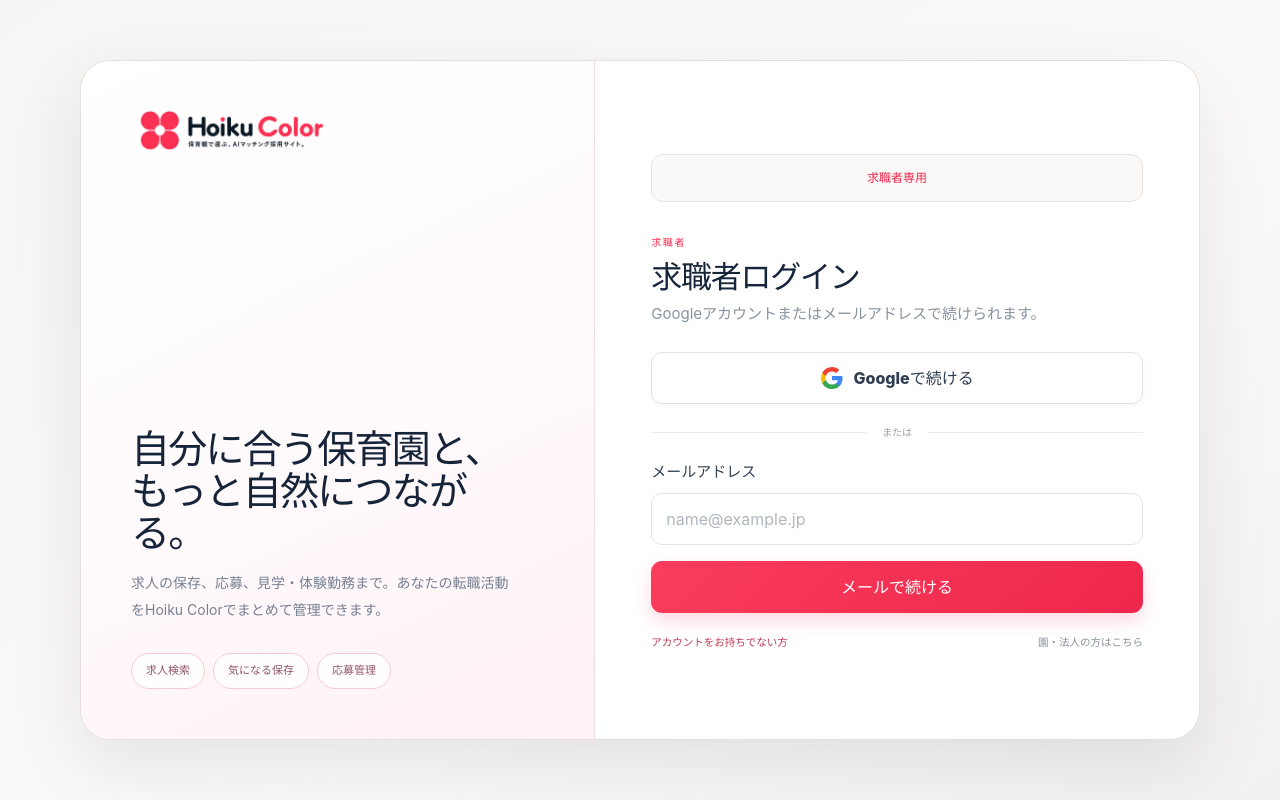
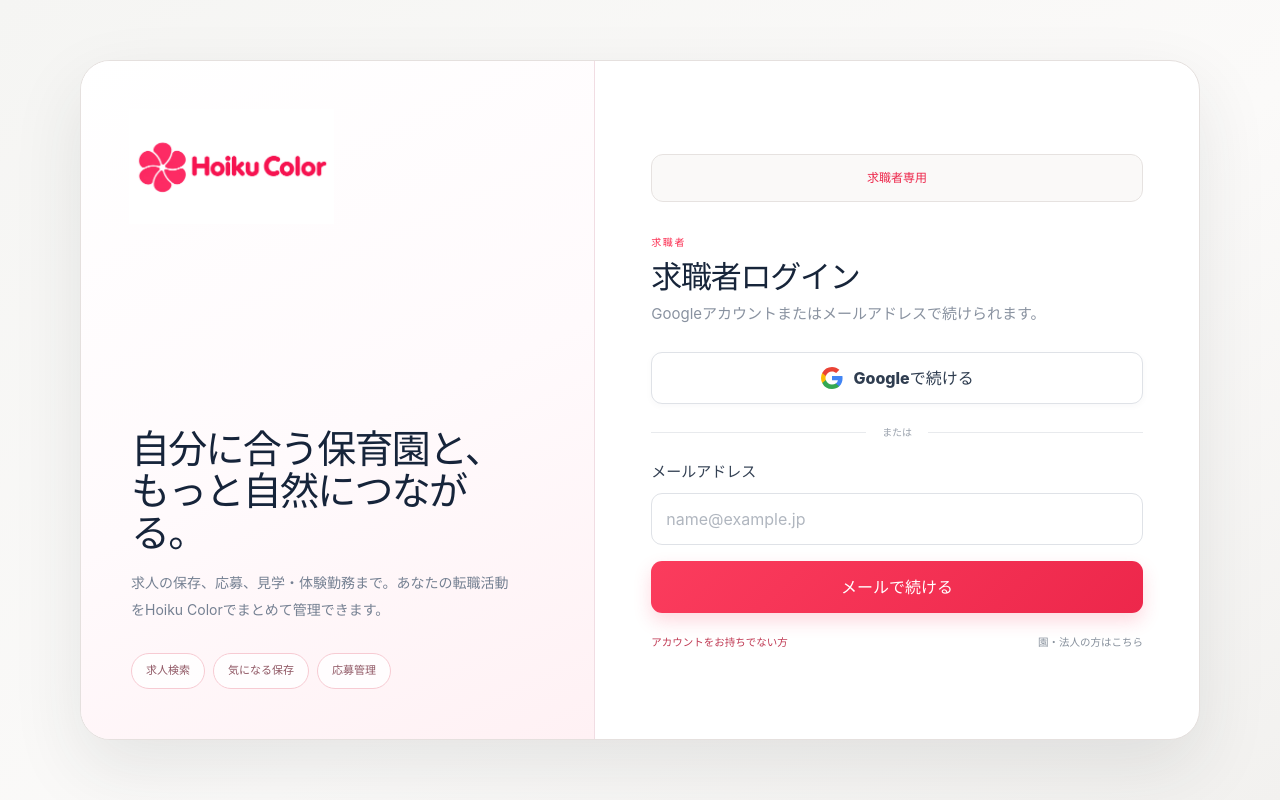
Before and after one commit to workmarketjp-gif/app.hoikucolor-recruit, a React (Vite) app: page / in a window 1280 px wide. Built offline with nearby package versions, Linux system fonts and the light colour scheme; no server answers.

Commit message:
feat(brand): use new Hoiku Poppy logo assets

```diff
--- a/src/components/Brand.tsx
+++ b/src/components/Brand.tsx
@@ -1,10 +1,11 @@
-import logoHoikuColor from '../logo/logo_hoikucolor.png';
 import './brand.css';
+
+const logoHoikuPoppy = '/logo/logo_hoikupoppy.png.png';
 
 export function Brand({ compact = false }: { compact?: boolean }) {
   return (
-    <div className={`brand ${compact ? 'brand-compact' : ''}`} aria-label="Hoiku Color">
-      <img className="brand-logo-image" src={logoHoikuColor} alt="Hoiku Color" />
+    <div className={`brand ${compact ? 'brand-compact' : ''}`} aria-label="Hoiku Poppy">
+      <img className="brand-logo-image" src={logoHoikuPoppy} alt="Hoiku Poppy" />
     </div>
   );
 }
```
